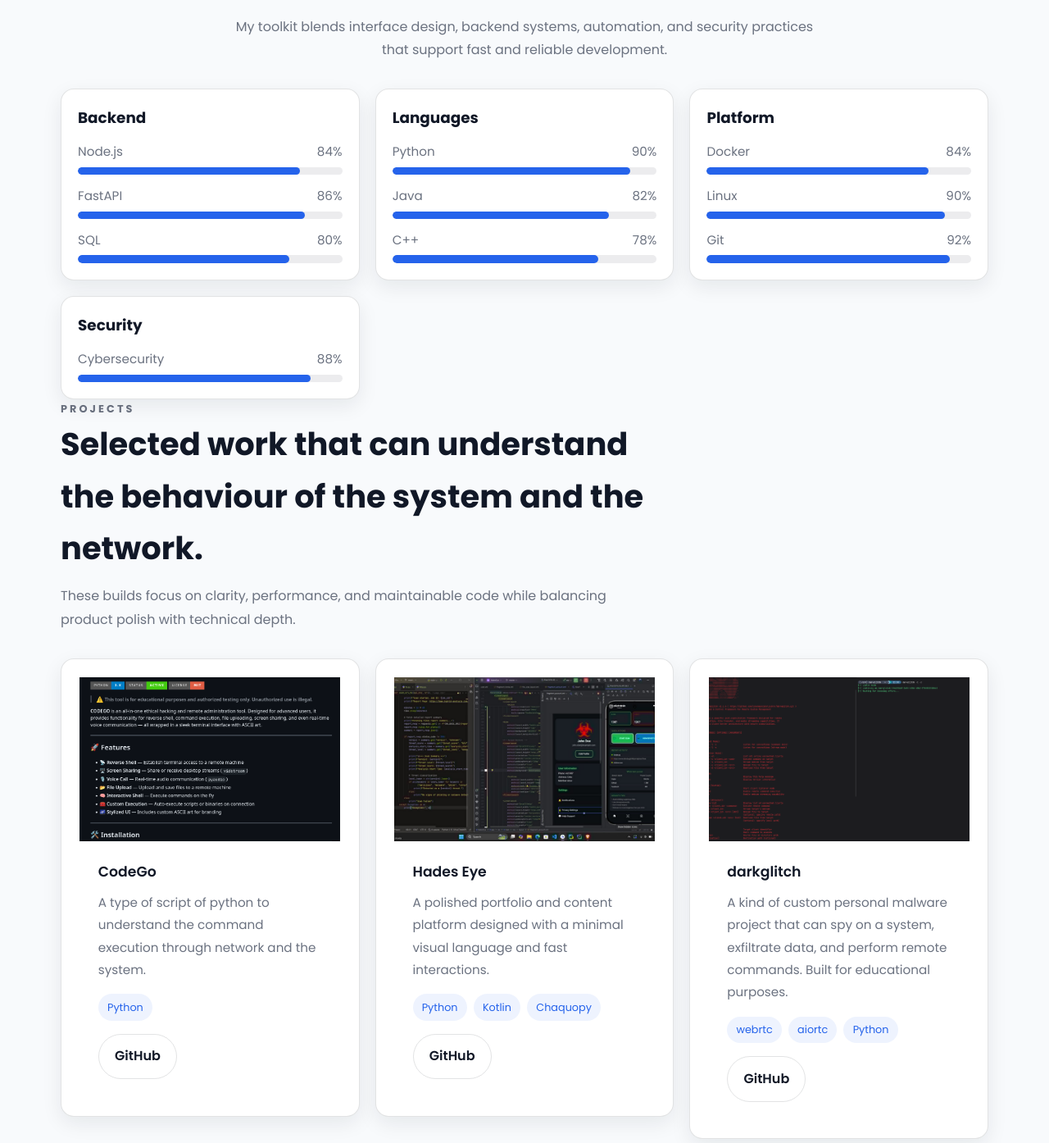
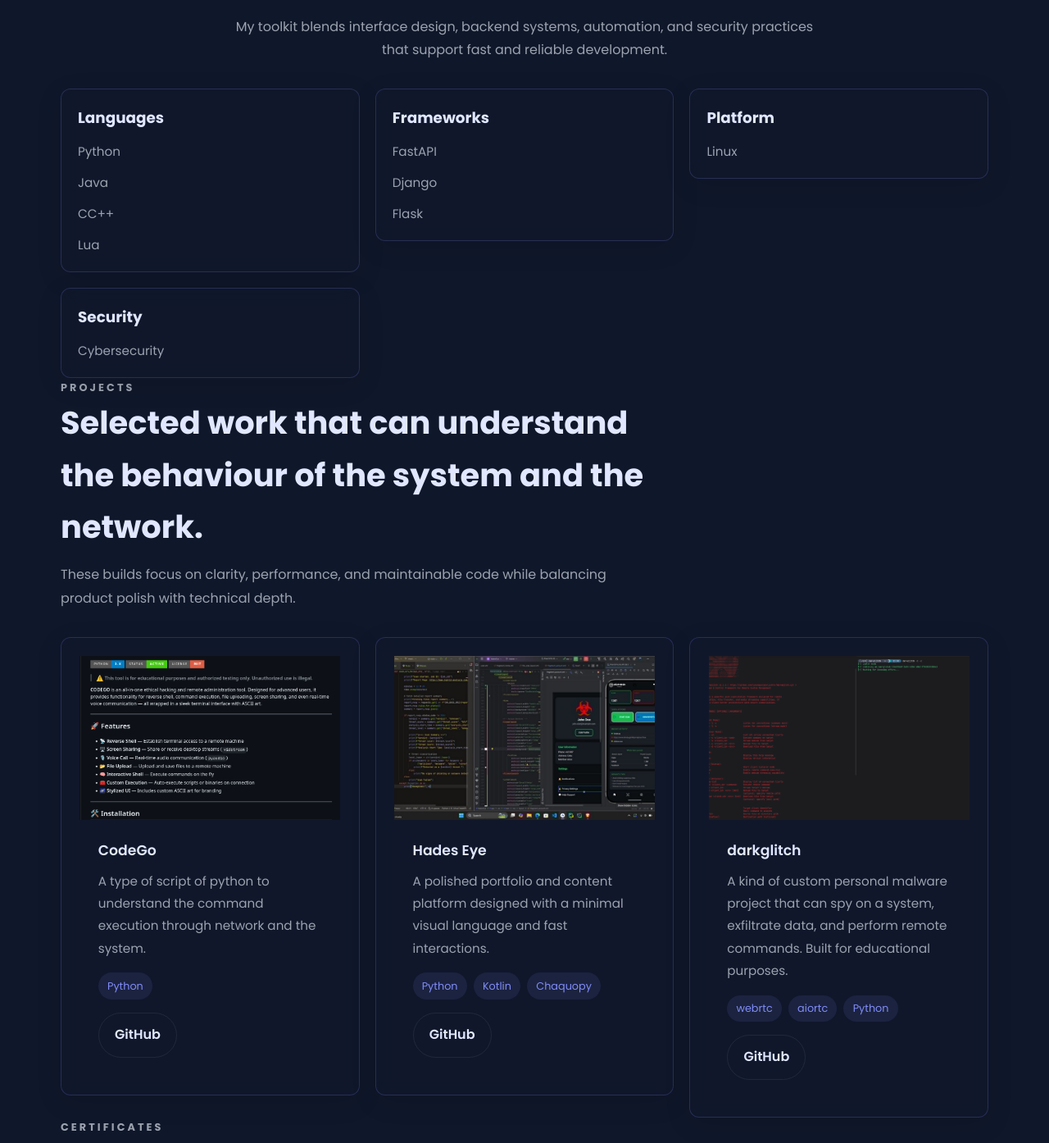
Before and after one commit to LaVenganzaDelLadron/portfolio, a React app: page / in a window 1280 px wide. Shown: the part 1557-2951 px from the top of the page at 82% size. Built offline with nearby package versions, Linux system fonts and the light colour scheme; the HTML template or start-up script is replaced by a standard one.

Commit message:
update skill by removing the level, change the theme into darkmode

```diff
--- a/src/App.css
+++ b/src/App.css
@@ -63,7 +63,7 @@
   color: var(--text);
   font-size: 0.95rem;
   border-radius: 0.75rem;
-  background: rgba(17, 24, 39, 0.04);
+  background: rgba(129, 140, 248, 0.08);
   display: flex;
   padding: 0.55rem 0.95rem;
   align-items: center;
--- a/src/components/Card/Card.css
+++ b/src/components/Card/Card.css
@@ -1,12 +1,16 @@
 .card {
-  background: var(--card);
-  border: 1px solid var(--border);
-  border-radius: 1rem;
-  box-shadow: 0 8px 24px rgba(15, 23, 42, 0.08);
+  background: rgba(19, 27, 47, 0.4);
+  backdrop-filter: blur(10px);
+  -webkit-backdrop-filter: blur(10px);
+  border: 1px solid rgba(129, 140, 248, 0.2);
+  border-radius: 0.75rem;
+  box-shadow: 0 8px 32px rgba(0, 0, 0, 0.1);
   padding: 1.4rem;
-  transition: border-color 0.2s ease;
+  transition: all 0.3s ease;
 }
 
 .card:hover {
-  border-color: var(--accent-soft);
+  border-color: rgba(129, 140, 248, 0.4);
+  background: rgba(19, 27, 47, 0.5);
+  box-shadow: 0 12px 40px rgba(0, 0, 0, 0.2);
 }
--- a/src/data/content.ts
+++ b/src/data/content.ts
@@ -50,10 +50,10 @@
 ];
 
 export const skills = [
-  { category: 'Backend', items: [{ name: 'Node.js', level: 84 }, { name: 'FastAPI', level: 86 }, { name: 'SQL', level: 80 }] },
-  { category: 'Languages', items: [{ name: 'Python', level: 90 }, { name: 'Java', level: 82 }, { name: 'C++', level: 78 }] },
-  { category: 'Platform', items: [{ name: 'Docker', level: 84 }, { name: 'Linux', level: 90 }, { name: 'Git', level: 92 }] },
-  { category: 'Security', items: [{ name: 'Cybersecurity', level: 88 }] }
+  { category: 'Languages', items: [{ name: 'Python' }, { name: 'Java' }, { name: 'C\C++' }, { name: 'Lua' }] },
+  { category: 'Frameworks', items: [{ name: 'FastAPI' }, { name: 'Django' }, { name: 'Flask' }] },
+  { category: 'Platform', items: [{ name: 'Linux' }] },
+  { category: 'Security', items: [{ name: 'Cybersecurity' }] }
 ];
 
 export const projects = [
--- a/src/index.css
+++ b/src/index.css
@@ -4,24 +4,24 @@
   font-family: 'Poppins', sans-serif;
   line-height: 1.65;
   font-weight: 400;
-  color: #111827;
-  background-color: #f8fafc;
+  color: #e0e7ff;
+  background-color: #0f172a;
   font-synthesis: none;
   text-rendering: optimizeLegibility;
   -webkit-font-smoothing: antialiased;
   -moz-osx-font-smoothing: grayscale;
-  color-scheme: light;
-  --bg: #f8fafc;
-  --bg-alt: #ffffff;
-  --card: #ffffff;
-  --primary: #111827;
-  --secondary: #52525b;
-  --accent: #2563eb;
-  --text: #111827;
-  --text-muted: #6b7280;
-  --border: rgba(17, 24, 39, 0.12);
-  --shadow: 0 12px 32px rgba(15, 23, 42, 0.08);
-  --accent-soft: rgba(37, 99, 235, 0.08);
+  color-scheme: dark;
+  --bg: #0f172a;
+  --bg-alt: #1a1f35;
+  --card: #131b2f;
+  --primary: #e0e7ff;
+  --secondary: #a5b4fc;
+  --accent: #818cf8;
+  --text: #e0e7ff;
+  --text-muted: #9ca3af;
+  --border: rgba(229, 231, 235, 0.08);
+  --shadow: 0 12px 32px rgba(0, 0, 0, 0.3);
+  --accent-soft: rgba(129, 140, 248, 0.12);
 }
 
 * {
@@ -31,6 +31,8 @@
 html {
   scroll-behavior: smooth;
   background: var(--bg);
+  scrollbar-color: var(--accent) var(--bg);
+  scrollbar-width: thin;
 }
 
 body {
@@ -64,6 +66,6 @@
 }
 
 ::selection {
-  background: var(--accent-soft);
-  color: var(--text);
+  background: var(--accent);
+  color: var(--bg);
 }
--- a/src/pages/backgorund/Background.css
+++ b/src/pages/backgorund/Background.css
@@ -21,9 +21,18 @@
 
 .timeline-item {
   padding: 1rem;
-  border-radius: 1rem;
-  background: rgba(255, 255, 255, 0.03);
-  border: 1px solid var(--border);
+  border-radius: 0.75rem;
+  background: rgba(19, 27, 47, 0.4);
+  backdrop-filter: blur(10px);
+  -webkit-backdrop-filter: blur(10px);
+  border: 1px solid rgba(129, 140, 248, 0.2);
+  transition: all 0.3s ease;
+}
+
+.timeline-item:hover {
+  border-color: rgba(129, 140, 248, 0.4);
+  background: rgba(19, 27, 47, 0.5);
+  box-shadow: 0 8px 32px rgba(0, 0, 0, 0.2);
 }
 
 .timeline-item__title {
@@ -67,7 +76,7 @@
   padding: 1rem;
   border-radius: 1rem;
   background: var(--accent-soft);
-  border: 1px solid rgba(37, 99, 235, 0.16);
+  border: 1px solid rgba(129, 140, 248, 0.2);
   color: var(--text);
 }
 
--- a/src/pages/bugbounty/BugBounty.css
+++ b/src/pages/bugbounty/BugBounty.css
@@ -6,11 +6,20 @@
 
 .bounty-card {
   overflow: hidden;
-  border-radius: 1rem;
-  background: var(--card);
-  border: 1px solid var(--border);
+  border-radius: 0.75rem;
+  background: rgba(19, 27, 47, 0.4);
+  backdrop-filter: blur(10px);
+  -webkit-backdrop-filter: blur(10px);
+  border: 1px solid rgba(129, 140, 248, 0.2);
   display: flex;
   flex-direction: column;
+  transition: all 0.3s ease;
+}
+
+.bounty-card:hover {
+  border-color: rgba(129, 140, 248, 0.4);
+  background: rgba(19, 27, 47, 0.5);
+  box-shadow: 0 12px 40px rgba(0, 0, 0, 0.2);
 }
 
 .bounty-card__image {
@@ -90,16 +99,16 @@
 
 .bounty-hero__image {
   width: min(100%, 680px);
-  border-radius: 1.25rem;
+  border-radius: 0.75rem;
   border: 1px solid var(--border);
-  box-shadow: 0 18px 48px rgba(15, 23, 42, 0.08);
+  box-shadow: none;
 }
 
 .bounty-card__reward {
   padding: 0.8rem 1rem;
   border-radius: 999px;
-  background: rgba(37, 99, 235, 0.08);
-  border: 1px solid rgba(37, 99, 235, 0.16);
+  background: rgba(129, 140, 248, 0.1);
+  border: 1px solid rgba(129, 140, 248, 0.2);
   color: var(--accent);
   font-weight: 600;
   text-align: center;
--- a/src/pages/bugbounty/Bugbounty.tsx
+++ b/src/pages/bugbounty/Bugbounty.tsx
@@ -25,7 +25,6 @@
                     <span className="bounty-card__severity">{item.severity}</span>
                   </div>
                   <p className="bounty-card__description">{item.description}</p>
-                  <div className="bounty-card__reward">Reward {item.reward}</div>
                 </div>
               </Card>
             </Reveal>
--- a/src/pages/certificate/Certificate.css
+++ b/src/pages/certificate/Certificate.css
@@ -16,12 +16,20 @@
 .certificate-card {
   overflow: hidden;
   padding: 0;
-  border: 1px solid var(--border);
-  border-radius: 1rem;
-  background: var(--card);
+  border: 1px solid rgba(129, 140, 248, 0.2);
+  border-radius: 0.75rem;
+  background: rgba(19, 27, 47, 0.4);
+  backdrop-filter: blur(10px);
+  -webkit-backdrop-filter: blur(10px);
   display: flex;
   flex-direction: column;
-  transition: border-color 0.2s ease, box-shadow 0.2s ease;
+  transition: all 0.3s ease;
+}
+
+.certificate-card:hover {
+  border-color: rgba(129, 140, 248, 0.4);
+  background: rgba(19, 27, 47, 0.5);
+  box-shadow: 0 12px 40px rgba(0, 0, 0, 0.2);
 }
 
 .certificate-card:hover {
@@ -57,7 +65,7 @@
 .modal-backdrop {
   position: fixed;
   inset: 0;
-  background: rgba(17, 24, 39, 0.8);
+  background: rgba(15, 23, 42, 0.9);
   display: flex;
   align-items: center;
   justify-content: center;
@@ -68,11 +76,13 @@
 
 .modal-card {
   width: min(100%, 780px);
-  background: var(--card);
-  border: 1px solid var(--border);
-  border-radius: 1.2rem;
+  background: rgba(19, 27, 47, 0.5);
+  backdrop-filter: blur(10px);
+  -webkit-backdrop-filter: blur(10px);
+  border: 1px solid rgba(129, 140, 248, 0.2);
+  border-radius: 0.75rem;
   padding: 1rem;
-  box-shadow: 0 18px 48px rgba(15, 23, 42, 0.08);
+  box-shadow: 0 12px 40px rgba(0, 0, 0, 0.3);
 }
 
 .modal-card__header {
--- a/src/pages/hero/Hero.css
+++ b/src/pages/hero/Hero.css
@@ -99,11 +99,20 @@
 
 .hero-card {
   width: min(100%, 470px);
-  border-radius: 1.2rem;
-  border: 1px solid var(--border);
-  background: var(--card);
+  border-radius: 0.75rem;
+  border: 1px solid rgba(129, 140, 248, 0.2);
+  background: rgba(19, 27, 47, 0.4);
+  backdrop-filter: blur(10px);
+  -webkit-backdrop-filter: blur(10px);
   padding: 1rem;
-  box-shadow: 0 8px 24px rgba(15, 23, 42, 0.08);
+  box-shadow: 0 8px 32px rgba(0, 0, 0, 0.1);
+  transition: all 0.3s ease;
+}
+
+.hero-card:hover {
+  border-color: rgba(129, 140, 248, 0.4);
+  background: rgba(19, 27, 47, 0.5);
+  box-shadow: 0 12px 40px rgba(0, 0, 0, 0.2);
 }
 
 .hero-card__window {
@@ -135,8 +144,8 @@
 .hero-card__panel {
   padding: 1rem 1.1rem;
   border-radius: 1rem;
-  background: rgba(37, 99, 235, 0.08);
-  border: 1px solid rgba(37, 99, 235, 0.12);
+  background: rgba(129, 140, 248, 0.1);
+  border: 1px solid rgba(129, 140, 248, 0.2);
 }
 
 .hero-panel__eyebrow {
--- a/src/pages/project/Project.css
+++ b/src/pages/project/Project.css
@@ -6,16 +6,20 @@
 
 .project-card {
   overflow: hidden;
-  border-radius: 1rem;
-  background: var(--card);
-  border: 1px solid var(--border);
+  border-radius: 0.75rem;
+  background: rgba(19, 27, 47, 0.4);
+  backdrop-filter: blur(10px);
+  -webkit-backdrop-filter: blur(10px);
+  border: 1px solid rgba(129, 140, 248, 0.2);
   display: flex;
   flex-direction: column;
-  transition: border-color 0.2s ease, box-shadow 0.2s ease;
+  transition: all 0.3s ease;
 }
 
 .project-card:hover {
-  border-color: var(--accent-soft);
+  border-color: rgba(129, 140, 248, 0.4);
+  background: rgba(19, 27, 47, 0.5);
+  box-shadow: 0 12px 40px rgba(0, 0, 0, 0.2);
 }
 
 .project-card__image {
@@ -55,7 +59,7 @@
 .project-card__tags span {
   padding: 0.35rem 0.7rem;
   border-radius: 999px;
-  background: rgba(37, 99, 235, 0.08);
+  background: rgba(129, 140, 248, 0.1);
   color: var(--accent);
   font-size: 0.8rem;
 }
--- a/src/pages/skill/Skill.css
+++ b/src/pages/skill/Skill.css
@@ -5,10 +5,19 @@
 }
 
 .skill-card {
-  background: var(--card);
-  border: 1px solid var(--border);
-  border-radius: 1rem;
+  background: rgba(19, 27, 47, 0.4);
+  backdrop-filter: blur(10px);
+  -webkit-backdrop-filter: blur(10px);
+  border: 1px solid rgba(129, 140, 248, 0.2);
+  border-radius: 0.75rem;
   padding: 1.25rem;
+  transition: all 0.3s ease;
+}
+
+.skill-card:hover {
+  border-color: rgba(129, 140, 248, 0.4);
+  background: rgba(19, 27, 47, 0.5);
+  box-shadow: 0 12px 40px rgba(0, 0, 0, 0.2);
 }
 
 .skill-card h3 {
@@ -23,28 +32,8 @@
 }
 
 .skill-item {
-  display: grid;
-  gap: 0.4rem;
-}
-
-.skill-item__meta {
-  display: flex;
-  justify-content: space-between;
   color: var(--text-muted);
   font-size: 0.95rem;
-}
-
-.skill-bar {
-  height: 0.6rem;
-  border-radius: 999px;
-  background: rgba(17, 24, 39, 0.08);
-  overflow: hidden;
-}
-
-.skill-bar__fill {
-  height: 100%;
-  border-radius: inherit;
-  background: var(--accent);
 }
 
 @media (max-width: 1024px) {
--- a/src/pages/skill/Skill.tsx
+++ b/src/pages/skill/Skill.tsx
@@ -23,13 +23,7 @@
                 <div className="skill-list">
                   {group.items.map((item) => (
                     <div key={item.name} className="skill-item">
-                      <div className="skill-item__meta">
-                        <span>{item.name}</span>
-                        <span>{item.level}%</span>
-                      </div>
-                      <div className="skill-bar">
-                        <div className="skill-bar__fill" style={{ width: `${item.level}%` }} />
-                      </div>
+                      <span>{item.name}</span>
                     </div>
                   ))}
                 </div>
```
